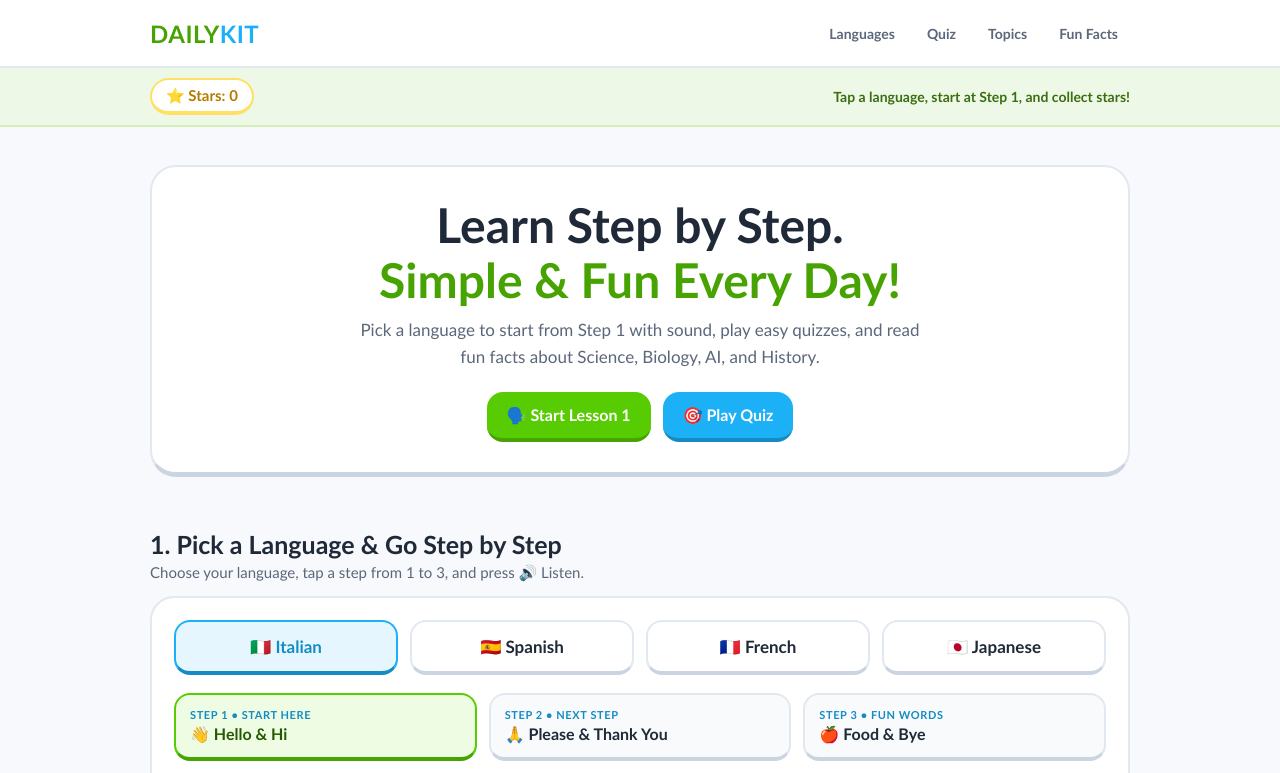
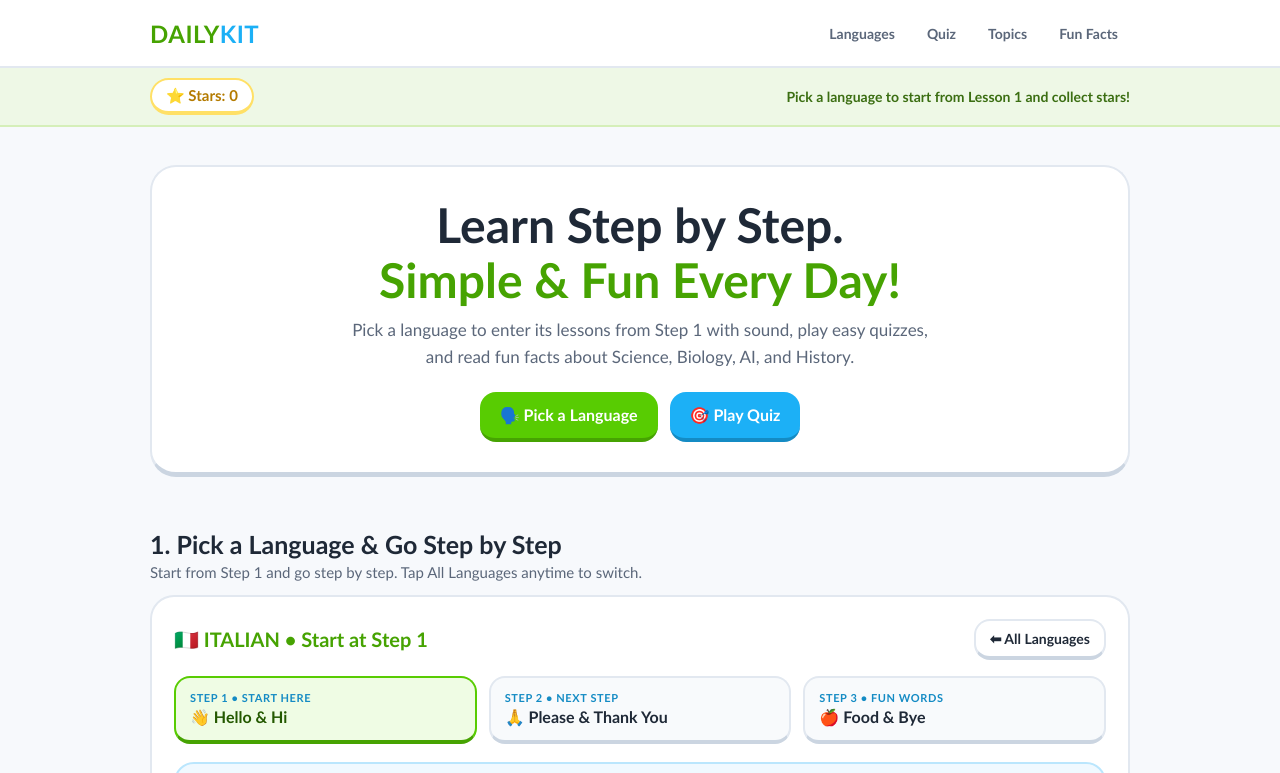
Before and after one commit to sachithanjana445-ctrl/dailykit, a plain HTML site: page index.html in a window 1280 px wide. Both pictures are taken after a click on the button "🇮🇹 Italian". Shown: the top 773 px of the page. Drawn offline with Linux system fonts and the light colour scheme.

Commit message:
Update index.html

```diff
--- a/index.html
+++ b/index.html
@@ -191,30 +191,51 @@ section{padding:26px 0}
   padding:22px;
 }
 
-/* LANGUAGE SELECTOR BUTTONS */
+/* LANGUAGE SELECTOR BUTTONS ONLY */
 .lang-grid{
   display:grid;
-  grid-template-columns:repeat(4,1fr);
-  gap:12px;
-  margin-bottom:18px;
+  grid-template-columns:repeat(2,1fr);
+  gap:14px;
 }
 .lang-pill{
-  padding:14px 12px;
-  border-radius:16px;
+  padding:20px 16px;
+  border-radius:18px;
   background:var(--surface);
   color:var(--ink);
   border:2px solid var(--line);
-  border-bottom:4px solid #cbd5e1;
-  font-size:17px;
+  border-bottom:5px solid #cbd5e1;
+  font-size:19px;
   font-weight:900;
-  transition:.1s;
+  display:flex;
+  align-items:center;
+  justify-content:center;
+  gap:10px;
+  transition:.12s;
 }
-.lang-pill:hover{border-color:var(--blue)}
-.lang-pill.active{
-  background:#e6f6ff;
-  border-color:var(--blue);
-  border-bottom-color:var(--blue-dark);
-  color:var(--blue-dark);
+.lang-pill:hover{
+  transform:translateY(-2px);
+  border-color:var(--green);
+  background:#f7fff0;
+}
+.lang-pill:active{
+  transform:translateY(2px);
+  border-bottom-width:2px;
+}
+
+/* INSIDE SELECTED LANGUAGE VIEW */
+#languageLessonView{display:none}
+.lesson-top-bar{
+  display:flex;
+  align-items:center;
+  justify-content:space-between;
+  gap:12px;
+  flex-wrap:wrap;
+  margin-bottom:16px;
+}
+.active-lang-title{
+  font-size:20px;
+  font-weight:900;
+  color:var(--green-dark);
 }
 
 /* STEP PATH */
@@ -440,11 +461,10 @@ footer{
 }
 
 @media(max-width:760px){
-  .lang-grid{grid-template-columns:repeat(2,1fr)}
   .sub-grid,.facts-grid,.ans-grid{grid-template-columns:repeat(2,1fr)}
 }
 @media(max-width:520px){
-  .path-row,.sub-grid,.facts-grid,.ans-grid{grid-template-columns:1fr}
+  .lang-grid,.path-row,.sub-grid,.facts-grid,.ans-grid{grid-template-columns:1fr}
   .nav-links a{padding:6px 9px;font-size:13px}
 }
 </style>
@@ -466,7 +486,7 @@ footer{
 <div class="score-strip">
   <div class="wrap score-inner">
     <div class="star-pill">⭐ Stars: <span id="starsVal">0</span></div>
-    <div class="strip-tip">Tap a language, start at Step 1, and collect stars!</div>
+    <div class="strip-tip">Pick a language to start from Lesson 1 and collect stars!</div>
   </div>
 </div>
 
@@ -477,9 +497,9 @@ footer{
     <div class="wrap">
       <div class="hero-card">
         <h1>Learn Step by Step.<br><span>Simple &amp; Fun Every Day!</span></h1>
-        <p>Pick a language to start from Step 1 with sound, play easy quizzes, and read fun facts about Science, Biology, AI, and History.</p>
+        <p>Pick a language to enter its lessons from Step 1 with sound, play easy quizzes, and read fun facts about Science, Biology, AI, and History.</p>
         <div class="hero-actions">
-          <a href="#languages" style="text-decoration:none"><button class="duo-btn">🗣️ Start Lesson 1</button></a>
+          <a href="#languages" style="text-decoration:none"><button class="duo-btn">🗣️ Pick a Language</button></a>
           <a href="#quiz" style="text-decoration:none"><button class="duo-btn duo-blue">🎯 Play Quiz</button></a>
         </div>
       </div>
@@ -488,19 +508,27 @@ footer{
 
   <div class="wrap">
 
-    <!-- 1. DUOLINGO-STYLE LANGUAGE PATH -->
+    <!-- 1. PICK A LANGUAGE & GO STEP BY STEP -->
     <section id="languages">
       <div class="sec-head">
         <h2>1. Pick a Language &amp; Go Step by Step</h2>
-        <p>Choose your language, tap a step from 1 to 3, and press 🔊 Listen.</p>
+        <p id="langSectionDesc">Tap a language below to go inside and start lessons from the beginning.</p>
       </div>
 
       <div class="duo-card">
-        <div class="lang-grid">
-          <button class="lang-pill active" onclick="chooseLang('it', this)">🇮🇹 Italian</button>
-          <button class="lang-pill" onclick="chooseLang('es', this)">🇪🇸 Spanish</button>
-          <button class="lang-pill" onclick="chooseLang('fr', this)">🇫🇷 French</button>
-          <button class="lang-pill" onclick="chooseLang('ja', this)">🇯🇵 Japanese</button>
+        <!-- LANGUAGE BUTTONS ONLY -->
+        <div id="languagePickerView" class="lang-grid">
+          <button class="lang-pill" onclick="enterLanguage('it')">🇮🇹 Italian</button>
+          <button class="lang-pill" onclick="enterLanguage('es')">🇪🇸 Spanish</button>
+          <button class="lang-pill" onclick="enterLanguage('fr')">🇫🇷 French</button>
+          <button class="lang-pill" onclick="enterLanguage('ja')">🇯🇵 Japanese</button>
+        </div>
+
+        <!-- INSIDE SELECTED LANGUAGE LESSONS -->
+        <div id="languageLessonView">
+          <div class="lesson-top-bar">
+            <div class="active-lang-title" id="activeLangHeading">🇮🇹 Italian Lessons</div>
+            <button class="duo-btn duo-ghost" onclick="backToLanguages()" style="padding:9px 14px;font-size:14px">⬅ All Languages</button>
           </div>
 
           <div class="path-row">
@@ -540,6 +568,7 @@ footer{
             <div id="matchPrompt">Quick Match (+10 ⭐): What does "Ciao!" mean?</div>
             <div class="ans-grid" id="matchChoices"></div>
             <div id="matchStatus" style="color:var(--muted)">Tap the matching meaning above!</div>
+          </div>
         </div>
       </div>
     </section>
@@ -708,6 +737,7 @@ document.getElementById("starsVal").textContent = stars;
 
 const courses = {
   it: {
+    flag: "🇮🇹",
     label: "ITALIAN",
     voice: "it-IT",
     steps: [
@@ -726,6 +756,7 @@ const courses = {
     ]
   },
   es: {
+    flag: "🇪🇸",
     label: "SPANISH",
     voice: "es-ES",
     steps: [
@@ -744,6 +775,7 @@ const courses = {
     ]
   },
   fr: {
+    flag: "🇫🇷",
     label: "FRENCH",
     voice: "fr-FR",
     steps: [
@@ -762,6 +794,7 @@ const courses = {
     ]
   },
   ja: {
+    flag: "🇯🇵",
     label: "JAPANESE",
     voice: "ja-JP",
     steps: [
@@ -786,14 +819,28 @@ let selStep = 0;
 let selIdx = 0;
 let matchDone = false;
 
-function chooseLang(code, btn){
+function enterLanguage(code){
   selLang = code;
   selStep = 0;
   selIdx = 0;
-  document.querySelectorAll(".lang-pill").forEach(b => b.classList.remove("active"));
-  if(btn) btn.classList.add("active");
+
+  document.getElementById("languagePickerView").style.display = "none";
+  document.getElementById("languageLessonView").style.display = "block";
+  document.getElementById("langSectionDesc").textContent =
+    "Start from Step 1 and go step by step. Tap All Languages anytime to switch.";
+
+  const c = courses[selLang];
+  document.getElementById("activeLangHeading").textContent = `${c.flag} ${c.label} • Start at Step 1`;
   document.querySelectorAll(".path-step").forEach((b, i) => b.classList.toggle("active", i === 0));
+
   renderCard();
+}
+
+function backToLanguages(){
+  document.getElementById("languageLessonView").style.display = "none";
+  document.getElementById("languagePickerView").style.display = "grid";
+  document.getElementById("langSectionDesc").textContent =
+    "Tap a language below to go inside and start lessons from the beginning.";
 }
 
 function chooseStep(stepIdx, btn){
@@ -811,8 +858,10 @@ function renderCard(){
 
   document.getElementById("stepBadge").textContent = `${c.label} • STEP ${selStep + 1}`;
   document.getElementById("phraseMain").textContent = card.word;
-  document.getElementById("phraseSay").textContent = `Say: ${card.say}`; document.getElementById("phraseMeaning").textContent = `Meaning: ${card.meaning}`;
-  document.getElementById("exLine").textContent = `"${card.ex}"`; document.getElementById("exSub").textContent = `"${card.exSub}"`;
+  document.getElementById("phraseSay").textContent = `Say: ${card.say}`;
+  document.getElementById("phraseMeaning").textContent = `Meaning: ${card.meaning}`;
+  document.getElementById("exLine").textContent = `"${card.ex}"`;
+  document.getElementById("exSub").textContent = `"${card.exSub}"`;
 
   renderMatch(c, card);
 }
@@ -912,7 +961,7 @@ function resetQuiz(){
 function drawQuiz(){
   qLocked = false;
   const list = quizData[activeQTopic];
-  document.getElementById("qProgress").textContent = `Question ${Math.min(activeQIndex + 1, list.length)} /${list.length}`;
+  document.getElementById("qProgress").textContent = `Question ${Math.min(activeQIndex + 1, list.length)} / ${list.length}`;
   document.getElementById("qNextBtn").style.display = "none";
 
   if(activeQIndex >= list.length){
@@ -972,4 +1021,27 @@ function filterFacts(cat){
     if(show) count++;
   });
   document.getElementById("factsLabel").textContent =
-    cat === "all" ? `Showing all ${count
+    cat === "all" ? `Showing all ${count} fun facts` : `Showing ${count} ${cat.toUpperCase()} fun facts`;
+  document.getElementById("facts").scrollIntoView({ behavior: "smooth" });
+}
+
+factCards.forEach(card => {
+  card.onclick = () => {
+    document.getElementById("homeView").style.display = "none";
+    document.getElementById("factReader").style.display = "block";
+    document.getElementById("readerBadge").textContent = card.dataset.cat.toUpperCase();
+    document.getElementById("readerHeading").textContent = card.dataset.title;
+    document.getElementById("readerText").textContent = card.dataset.text;
+    window.scrollTo({ top: 0, behavior: "smooth" });
+  };
+});
+
+function closeFactReader(){
+  document.getElementById("factReader").style.display = "none";
+  document.getElementById("homeView").style.display = "block";
+}
+
+drawQuiz();
+</script>
+</body>
+</html>
```
Lines whose indentation alone changed are shown as unchanged.
